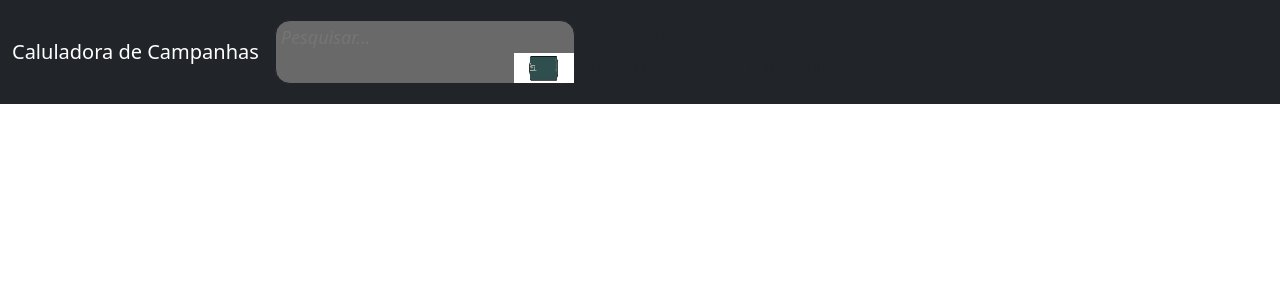
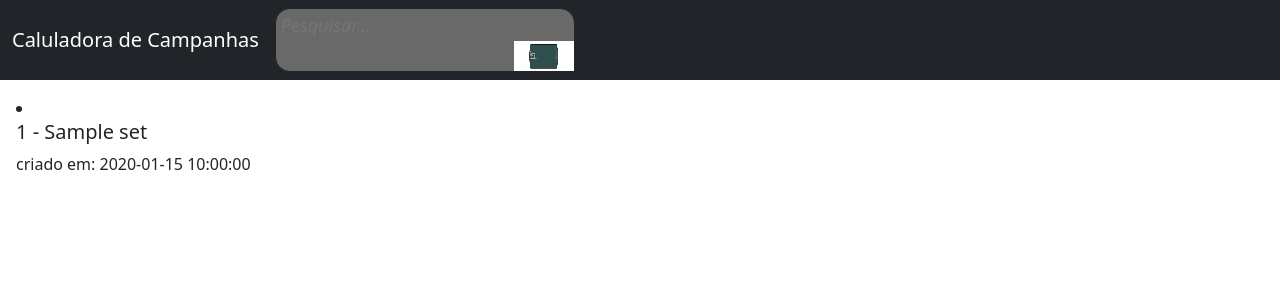
Before and after one commit to PJI01-Aricanduva-01/ari01-campaigncalculator, a Flask app: page / in a window 1280 px wide. Shown: the top 300 px of the page. Run offline with Flask 2, Linux system fonts and the light colour scheme; tables that the repository leaves empty hold one stand-in row (values such as "Sample post").

Commit message:
[UPDATE] Correção NavBar + alteração em CampSetList

```diff
--- a/app/templates/campaignsetlist.html
+++ b/app/templates/campaignsetlist.html
@@ -5,16 +5,18 @@
   </a>
 </div>
   <div class="card-group flex">
+    <ul id="campaignset" class="flex">
       {% for x in campsets %}
-        <div id="campaignset" class="card" onClick="getid()" >
+
         <!-- <img src="..." class="card-img-top" alt="..."> -->
-          <div class="card-body">
+        <li class="card-body" id="campaignset" class="card" onClick="getid()">
           <param name="id" value={{ x.campaign_set_id }}>
           <h5 class="card-title">{{ x.campaign_set_id }} - {{ x.name }}</h5>
           <p class="card-text">criado em: {{ x.date_creation }}</p>
-          </div>
-        </div>
+        </li>
+
       {% endfor %}
+    </ul>
 </div>
 
 <script>
--- a/app/templates/navbar.html
+++ b/app/templates/navbar.html
@@ -6,13 +6,15 @@
       <button class="navbar-toggler" type="button" data-bs-toggle="collapse" data-bs-target="#navbarSupportedContent" aria-controls="navbarSupportedContent" aria-expanded="false" aria-label="Toggle navigation">
         <span class="navbar-toggler-icon"></span>
       </button>
+
       <div class="collapse navbar-collapse" id="navbarSupportedContent">
+        <div id="divPesquisar">
+          <input type="text" id="txtPesquisar" placeholder="Pesquisar..."/>
+            <img align="right" height="30" width="60" src="CaixasBusca2.jpg" id="btnPesquisa" alt="Pesquisar"/>
 
-    <div id="divPesquisar">
-      <input type="text" id="txtPesquisar" placeholder="Pesquisar..."/>
-        <img align="right" height="30" width="60" src="CaixasBusca2.jpg" id="btnPesquisa" alt="Pesquisar"/>
-
-    </div>
+        </div>
+      </div>
+  </nav>
         <!-- <ul class="navbar-nav me-auto mb-2 mb-lg-0">
           <li class="nav-item">
             <a class="nav-link active" aria-current="page" href="{{ url_for('index') }}">Início</a>
```
Lines whose indentation alone changed are shown as unchanged.
